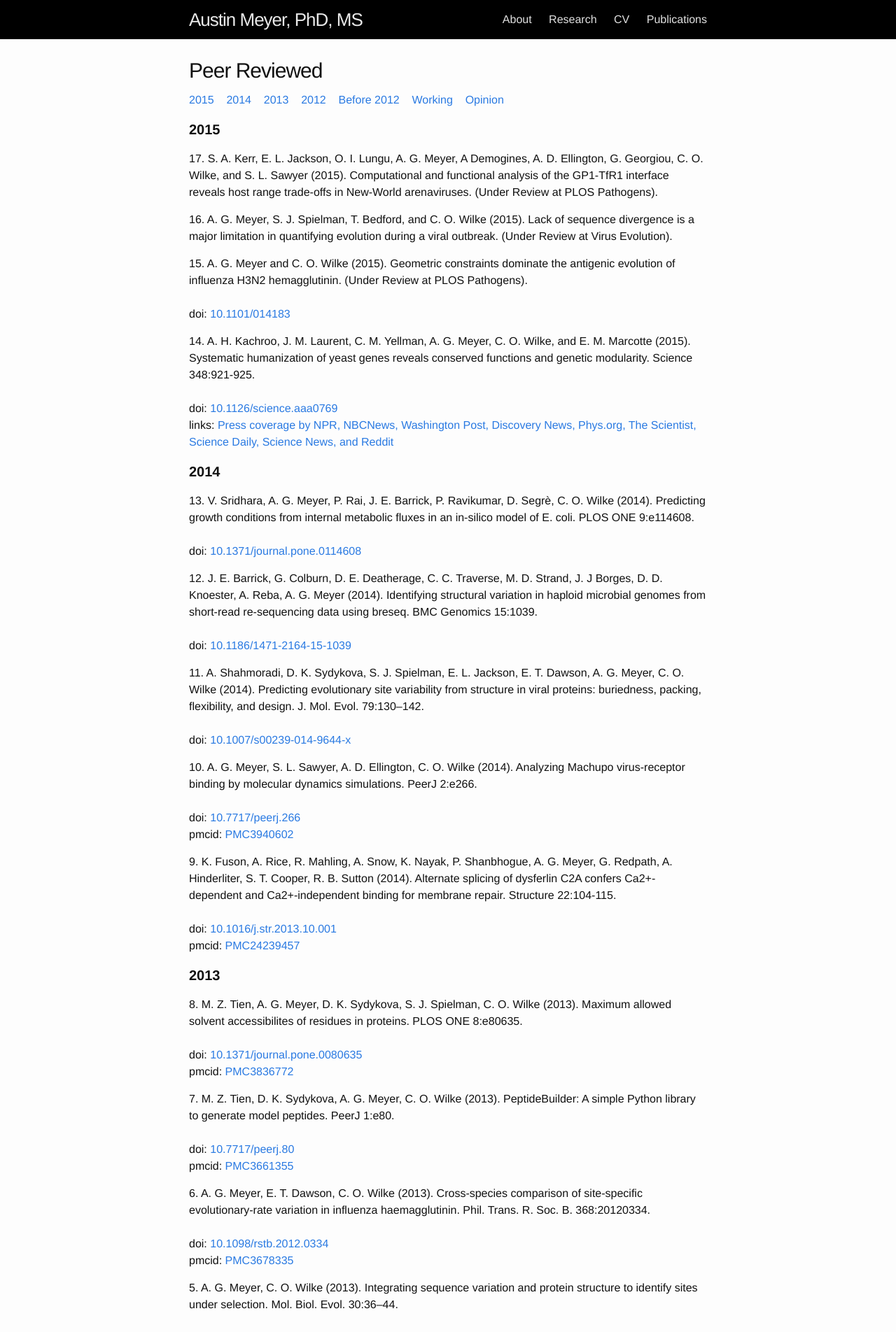
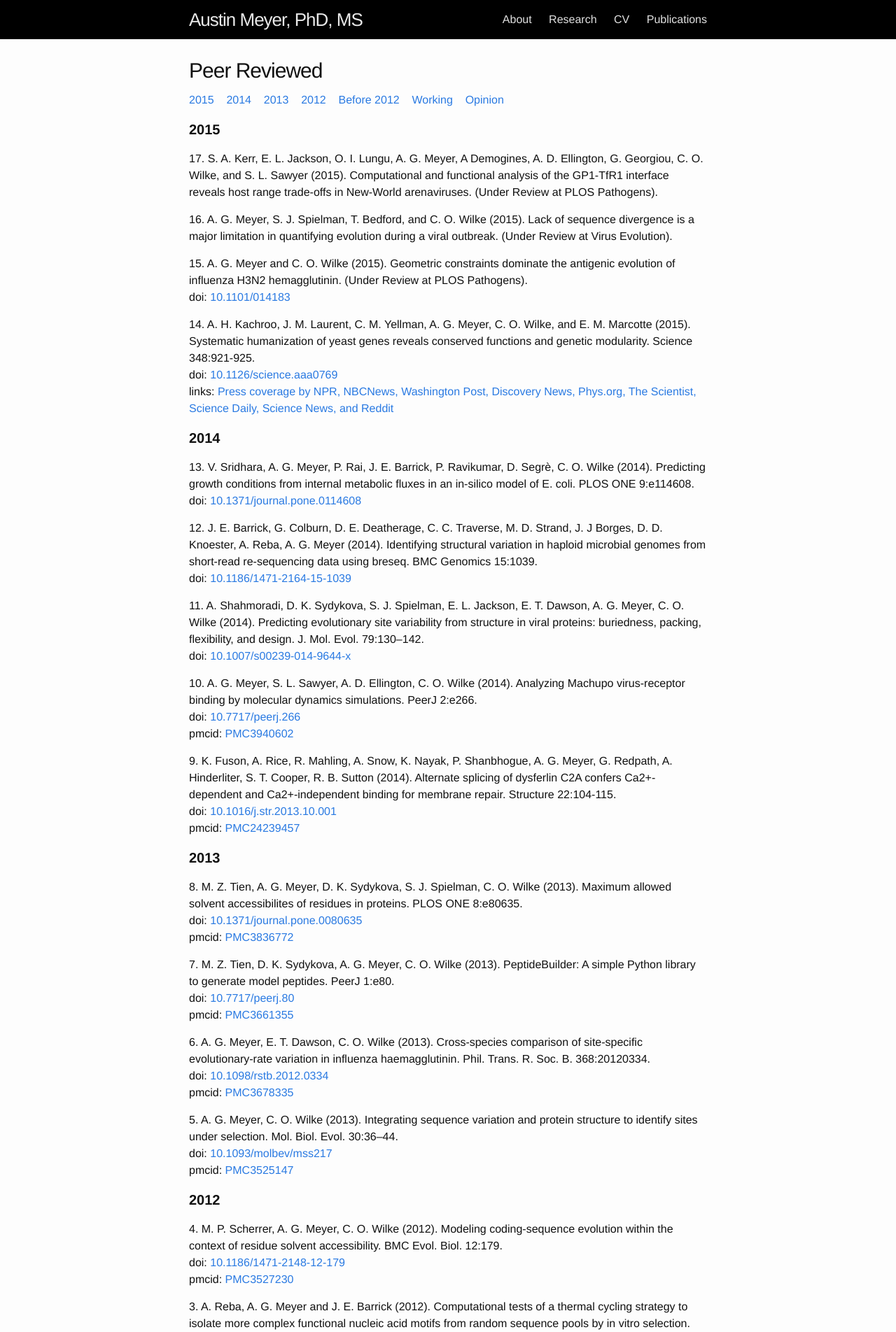
Before and after one commit to ausmeyer/ausmeyer.github.io, a Jekyll site: the page built from publications.html, in a window 1280 px wide. Shown: the top 1904 px of the page at 70% size. Built offline with Jekyll 4.4.1, drawn with Linux system fonts in a browser that asks for light colours.

Commit message:
Bug fix.

```diff
--- a/publications.html
+++ b/publications.html
@@ -37,9 +37,9 @@ link-years:
       <li>
         {{ count | minus: forloop.index0 }}.
         {% if pub.year == "Before 2012" %}
-          {{ pub.author }}. {{ pub.title }}. {{ pub.ref }}.<br/>
+          {{ pub.author }}. {{ pub.title }}. {{ pub.ref }}.
         {% elsif pub.year != "Before 2012" %}
-          {{ pub.author }} ({{ pub.year }}). {{ pub.title }}. {{ pub.ref }}.<br/>
+          {{ pub.author }} ({{ pub.year }}). {{ pub.title }}. {{ pub.ref }}.
         {% endif %}
         {% if pub.doi %}
           <br/>doi: <a href="http://dx.doi.org/{{ pub.doi }}">{{pub.doi}}</a>&nbsp;&nbsp;
@@ -79,7 +79,7 @@ link-years:
       {% endif %}
       <li>
         {{ opinion_count | minus: forloop.index0 }}.
-        {{ pub.author }} ({{ pub.year }}). {{ pub.title }}. {{ pub.ref }}.<br/>
+        {{ pub.author }} ({{ pub.year }}). {{ pub.title }}. {{ pub.ref }}.
         {% if pub.doi %}
           <br/>doi: <a href="http://dx.doi.org/{{ pub.doi }}">{{pub.doi}}</a>&nbsp;&nbsp;
         {% endif %}
```
